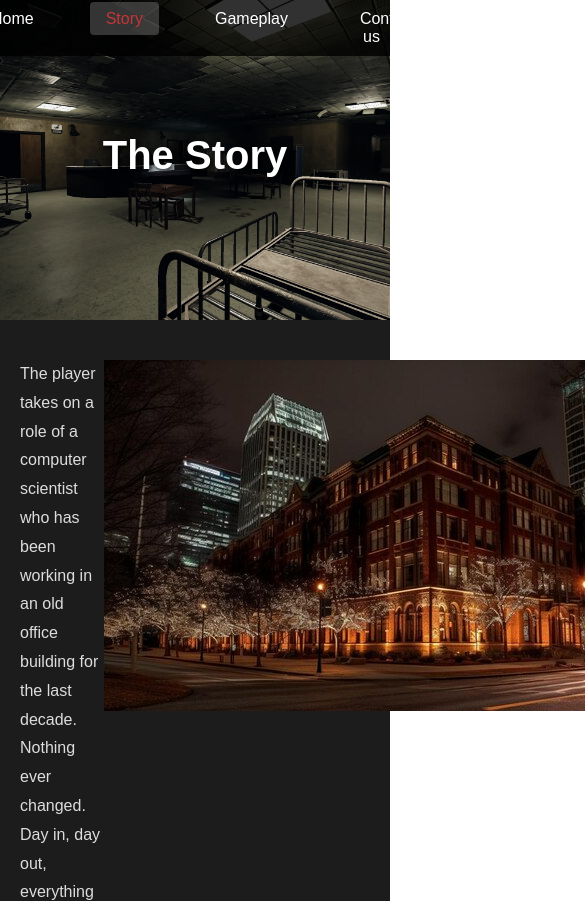
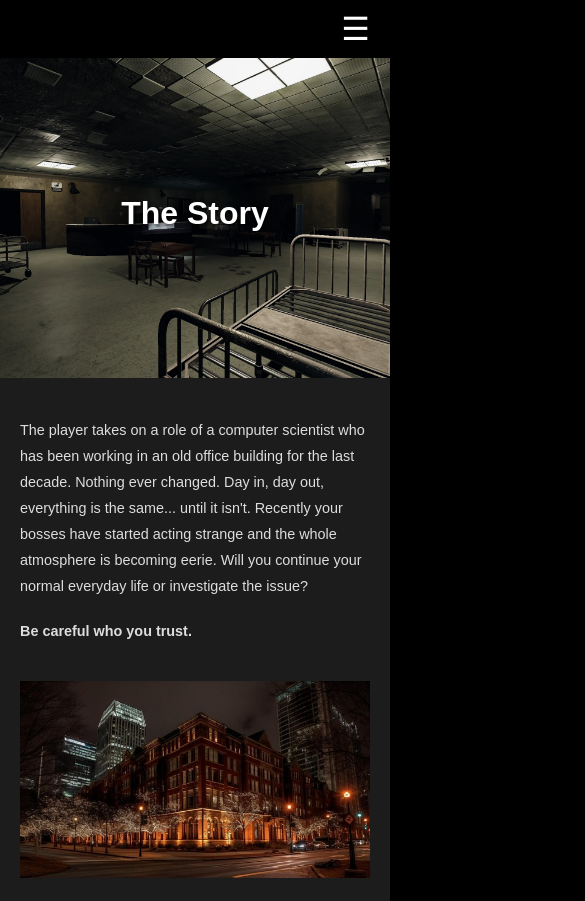
Before and after one commit to JUSTNic3/Sanity-s-Descent, a plain HTML site: page story.html in a window 390 px wide. Shown: the top 901 px of the page, 585 px wide, since content can reach past the window. Drawn offline with Linux system fonts and the light colour scheme.

Commit message:
story page responsive

```diff
--- a/story-style.css
+++ b/story-style.css
@@ -7,12 +7,13 @@
 
 body, html {
     height: 100%;
+    background-color: black;
     color: white;
     text-align: center;
 }
 
 .navbar {
-    position: fixed;
+    position: relative;
     top: 0;
     width: 100%;
     background-color: rgba(0, 0, 0, 0.8);
@@ -38,9 +39,50 @@ body, html {
 }
 
 .navbar ul li a:hover, .navbar ul li a.active {
-    background-color: rgba(255, 255, 255, 0.2);
     border-radius: 4px;
     color: rgb(199, 54, 54);
+}
+
+.menu-toggle {
+    display: none;
+    color: white;
+}
+
+@media (max-width: 600px) {
+    .navbar ul {
+        display: none;
+    }
+
+    .navbar {
+        text-align: right;
+        padding-right: 20px;
+    }
+
+    .navbar .menu-toggle {
+        display: block;
+        font-size: 2em;
+        cursor: pointer;
+        color: white;
+    }
+
+    .navbar.menu-open ul {
+        display: flex;
+        flex-direction: column;
+        position: absolute;
+        top: 50px;
+        width: 100%;
+        background-color: rgba(0, 0, 0, 0.9);
+    }
+
+    .navbar ul li {
+        margin: 10px 0;
+    }
+}
+
+@media (min-width: 601px) {
+    .menu-toggle {
+        display: none;
+    }
 }
 
 .story-header {
@@ -53,10 +95,22 @@ body, html {
     align-items: center;
     flex-direction: column;
     text-shadow: 2px 2px 5px black;
+    position: relative;
+}
+
+.story-header::before {
+    content: "";
+    position: absolute;
+    top: 0;
+    left: 0;
+    width: 100%;
+    height: 100%;
+    background-color: rgba(0, 0, 0, 0.6);
+    z-index: -1;
 }
 
 .story-header h1 {
-    font-size: 3rem;
+    font-size: 4vw;
     margin-bottom: 10px;
 }
 
@@ -66,13 +120,23 @@ body, html {
     color: #ddd;
     text-align: left;
     margin: 0 auto;
-    display:flex;
+    display: flex;
+    flex-wrap: wrap; /* Ensures content wraps when needed */
+    justify-content: center; /* Align items to the center */
+    max-width: 100%; /* Ensure it doesn't overflow the page */
 }
 
 .story-content p {
     font-size: 1.2rem;
     line-height: 1.8;
     margin-bottom: 20px;
+    max-width: 100%; /* Prevents text overflow */
+}
+
+.story-content img {
+    max-width: 100%; /* Ensures images are responsive */
+    height: auto; /* Maintain aspect ratio */
+    margin: 1em 0;
 }
 
 .contact-us {
@@ -87,9 +151,10 @@ body, html {
     background-position: center;
 }
 
-.contact-us p{
+.contact-us p {
     margin-top: 1em;
 }
+
 .contact-container {
     display: flex;
     justify-content: space-between;
@@ -115,37 +180,43 @@ body, html {
 @media (max-width: 768px) {
     .contact-container {
         flex-direction: column;
-        align-items: center;
+        align-items: left;
     }
 
     .contact-info {
-        text-align: center;
+        text-align: left;
     }
 
     .logo-container {
-        text-align: center;
+        text-align: left;
         margin-top: 20px;
     }
 
     .logo-container img {
         max-width: 150px;
     }
-}
-
-@media (max-width: 768px) {
-    .story-header h1 {
-        font-size: 2.5rem;
-    }
-
-    .story-header h5 {
-        font-size: 1.2rem;
-    }
 
     .story-content {
+        flex-direction: column;
+        text-align: left;
         padding: 40px 20px;
     }
 
     .story-content p {
         font-size: 1rem;
     }
+
+    .story-header h1 {
+        font-size: 8vw;
+    }
 }
+
+@media (max-width: 480px) {
+    .story-content p {
+        font-size: 0.9rem;
+    }
+
+    .story-header h1 {
+        font-size: 2rem;
+    }
+}
--- a/story.html
+++ b/story.html
@@ -10,6 +10,7 @@
 </head>
 <body>
     <div class="navbar">
+        <span class="menu-toggle">&#9776;</span>
         <ul>
             <li><a href="index.html">Home</a></li>
             <li><a href="story.html" class="active">Story</a></li>
@@ -52,5 +53,16 @@
             </div>
         </div>
     </div>
+    <script>
+        document.addEventListener('DOMContentLoaded', () => {
+            const menuToggle = document.querySelector('.menu-toggle');
+            const navbar = document.querySelector('.navbar');
+
+            menuToggle.addEventListener('click', (event) => {
+                event.stopPropagation();
+                navbar.classList.toggle('menu-open');
+            });
+        });
+    </script>
 </body>
 </html>
--- a/style.css
+++ b/style.css
@@ -39,7 +39,6 @@ body, html {
 }
 
 .navbar ul li a:hover, .navbar ul li a.active {
-    background-color: rgba(255, 255, 255, 0.2);
     border-radius: 4px;
     color: rgb(199, 54, 54);
 }
@@ -178,23 +177,6 @@ body, html {
     height: auto;
 }
 
-@media (max-width: 1280px) {
-    .home-text {
-        margin: 1em;
-    }
-
-    .home-image img {
-        margin: 0.1em;
-    }
-
-    .title-screen h1 {
-        font-size: 8vw;
-    }
-
-    .navbar ul li {
-        margin: 0 10px;
-    }
-}
 
 @media (max-width: 768px) {
     .contact-container {
@@ -227,6 +209,9 @@ body, html {
     .home-image img {
         margin: 0.1em;
     }
+    .navbar ul li {
+        margin: 10px 0;
+    }
 }
 
 @media (max-width: 480px) {
@@ -243,6 +228,6 @@ body, html {
     }
 
     .navbar ul li {
-        margin: 0 10px;
+        margin: 10 10px;
     }
 }
```
